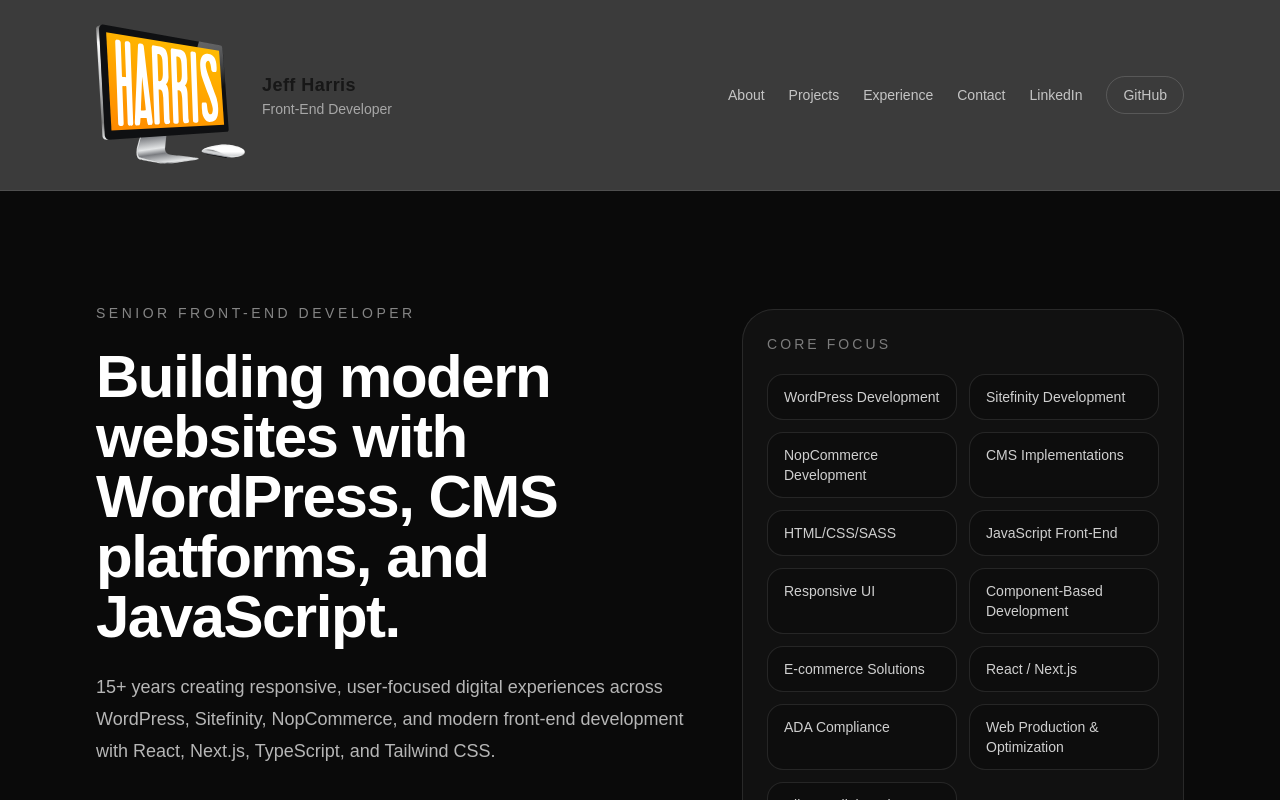
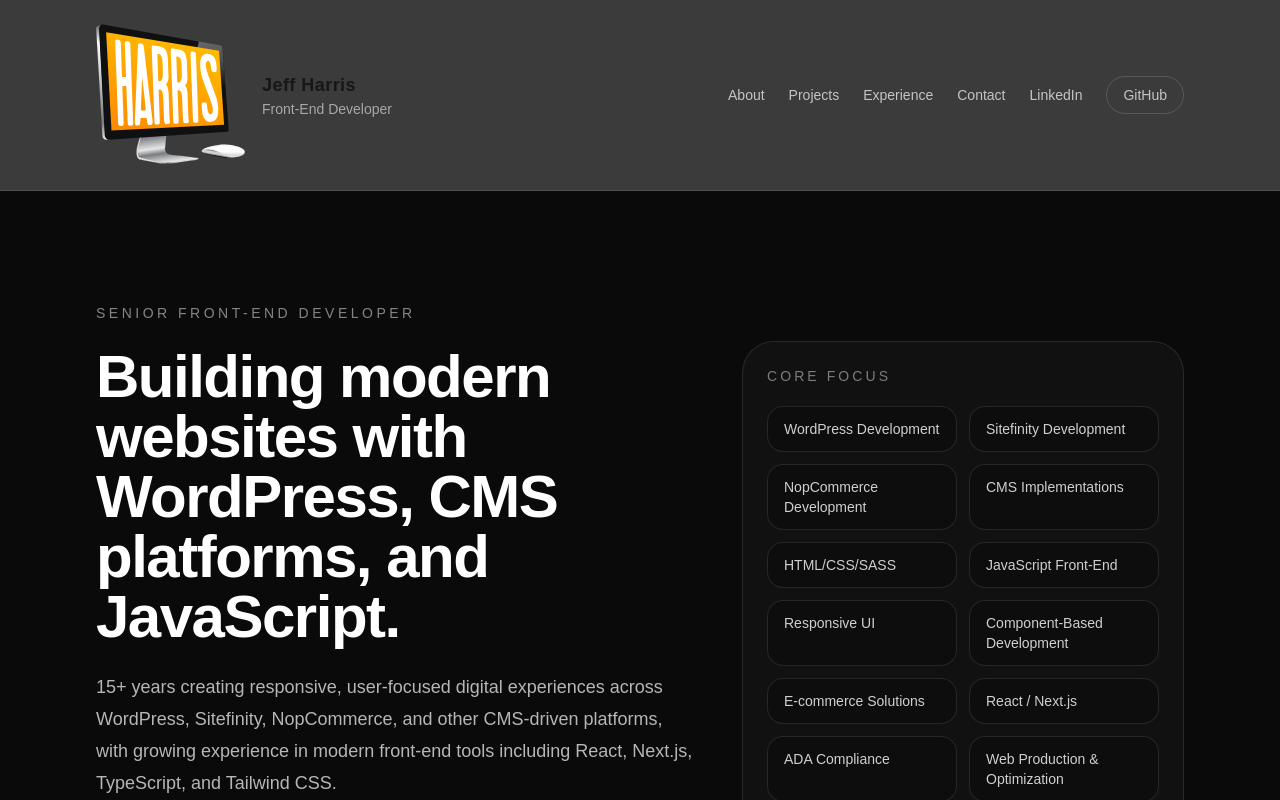
Before and after one commit to jeffreyharris/jeffrey-portfolio, a Next.js app: page / in a window 1280 px wide. Shown: the top 800 px of the page. Built offline with nearby package versions, Linux system fonts and the light colour scheme.

Commit message:
live links, on projects

```diff
--- a/components/Hero.tsx
+++ b/components/Hero.tsx
@@ -12,9 +12,7 @@ export default function Hero() {
           </h1>
 
           <p className="mt-6 max-w-2xl text-lg leading-8 text-white/70">
-            15+ years creating responsive, user-focused digital experiences across
-            WordPress, Sitefinity, NopCommerce, and modern front-end development
-            with React, Next.js, TypeScript, and Tailwind CSS.
+            15+ years creating responsive, user-focused digital experiences across WordPress, Sitefinity, NopCommerce, and other CMS-driven platforms, with growing experience in modern front-end tools including React, Next.js, TypeScript, and Tailwind CSS.
           </p>
 
           <div className="mt-10 flex flex-wrap gap-4">
--- a/data/projects.ts
+++ b/data/projects.ts
@@ -28,6 +28,7 @@ export const projects: Project[] = [
       "Worked as a WordPress developer creating landing pages, custom page work, and reusable content structures.",
     outcome:
       "Improved the publishing workflow by giving content teams more flexible, reusable page-building options.",
+      liveUrl: "https://bluepearlvet.com/",
     image: "/images/bluepearl-vet.png",
   },
   {
@@ -102,6 +103,7 @@ export const projects: Project[] = [
       "Implemented new Salient theme and ported over all custom widgets and functionality from the original build.",
     outcome:
       "Launched the redesigned marketing site with improved user experience, design, and performance while maintaining existing content modules and templates.",
+          liveUrl: "https://www.walkerconsultants.com/",
     image: "/images/Walker-Consultants.png",
   },
   {
@@ -116,6 +118,7 @@ export const projects: Project[] = [
       "Worked as the front-end developer on a WordPress implementation, building page layouts and supporting registration-related site functionality.",
     outcome:
       "Launched a responsive redesign, managed registration forms, and tested payment gateway functionality to help ensure a reliable registration experience.",
+          liveUrl: "https://www.worldpork.org/",
     image: "/images/world-pork-expo.png",
   },
 ];
```
